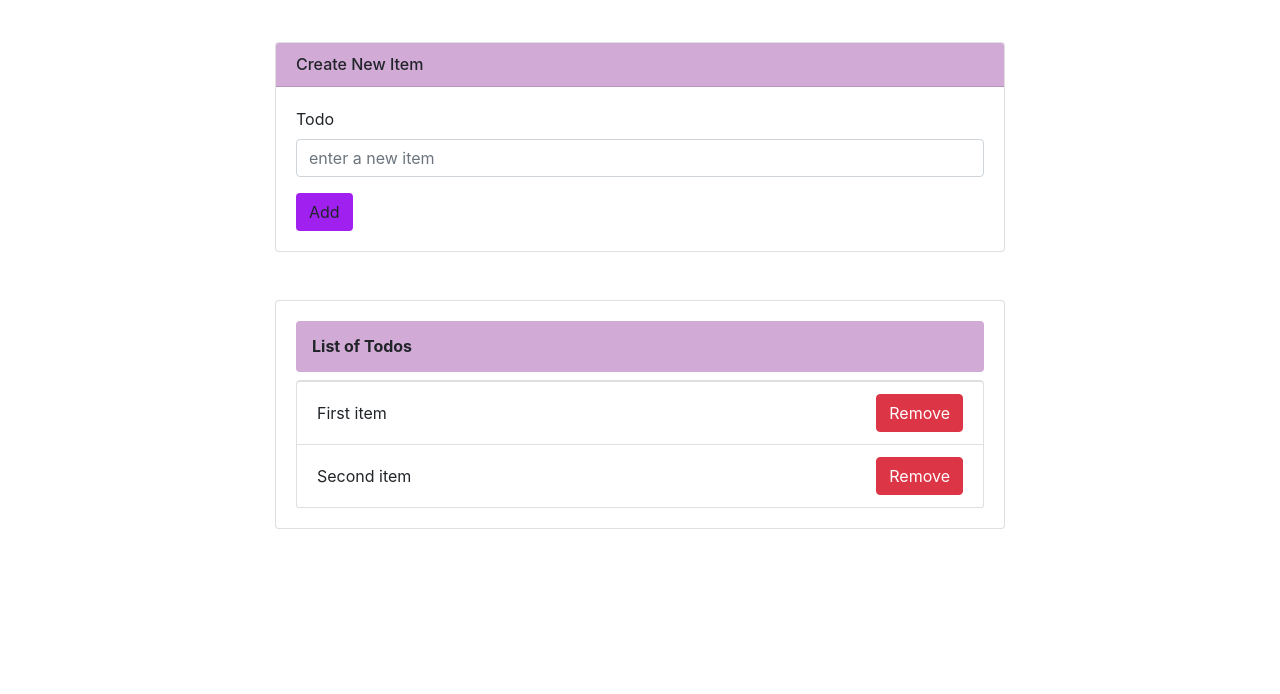
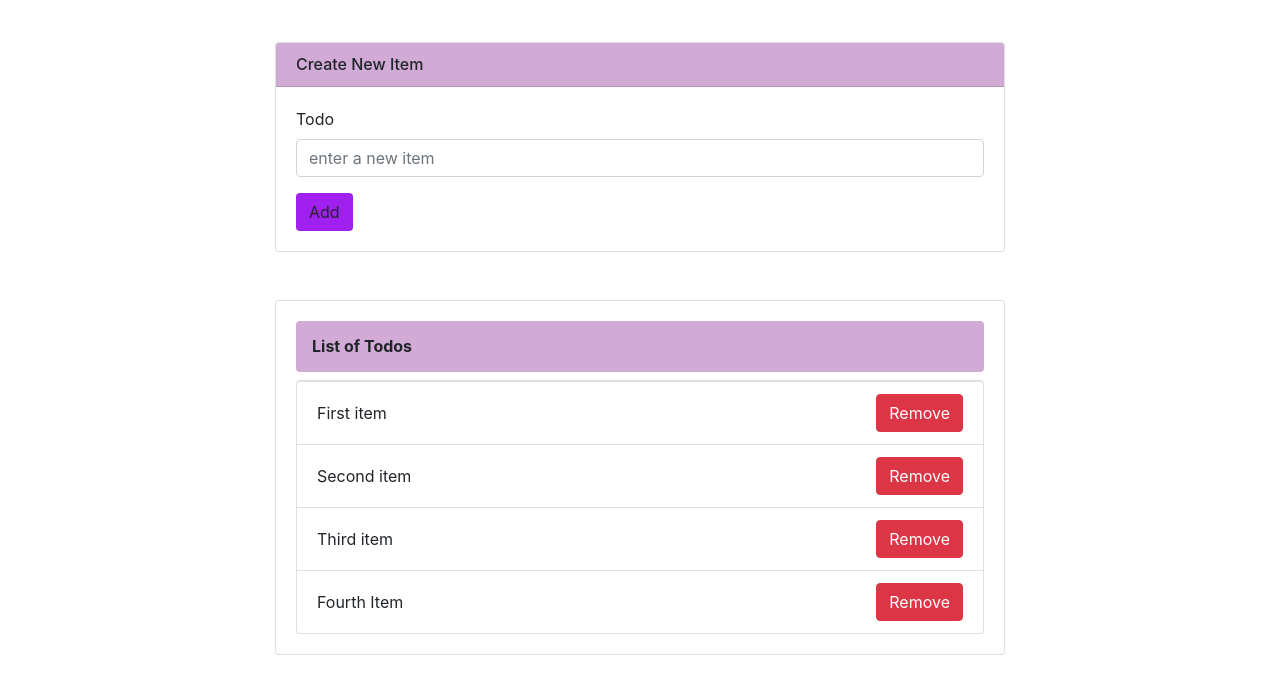
Before and after one commit to eaglespire/project-js, a plain HTML site: page index.html in a window 1280 px wide. Shown: the part 62-756 px from the top of the page. Drawn offline with Linux system fonts and the light colour scheme.

Commit message:
today's lesson completed

```diff
--- a/index.html
+++ b/index.html
@@ -40,9 +40,15 @@
               <button class="btn btn-danger delete">Remove</button>
             </li>
             <li class="list-group-item d-flex justify-content-between align-items-center">
-              Second item
-              <button class="btn btn-danger delete">Remove</button>
-            </li>
+            Second item
+            <button class="btn btn-danger delete">Remove</button>
+          </li>
+            <li class="list-group-item d-flex justify-content-between align-items-center">
+            Third item
+            <button class="btn btn-danger delete">Remove</button>
+          </li>
+
+
           </ul>
 
 
--- a/js/app.js
+++ b/js/app.js
@@ -0,0 +1,113 @@
+//select the first list item
+
+const li = document.getElementsByTagName('li')[0]
+//console.log(li)
+
+//Traversing the DOM
+
+//Accessing the parent node
+//parentNode
+//parentElement
+
+//console.log(li.parentNode)
+//console.log(li.parentElement)
+
+const headerItem = document.getElementsByClassName('card-header')[0]
+//console.log(headerItem)
+//console.log(headerItem.parentElement)
+
+const ul = document.getElementsByTagName('ul')[0]
+//console.log(ul)
+
+//Accessing the children
+//console.log(ul.children)
+
+//Accessing sibling elements
+
+const firstLi = document.getElementsByTagName('li')[1]
+
+//previousSibling
+//console.log(firstLi.previousSibling)
+
+//nextSibling
+//console.log(firstLi.nextSibling)
+
+//previousElementSibling
+//console.log(firstLi.previousElementSibling)
+//nextElementSibling
+//console.log(firstLi.nextElementSibling)
+
+//firstChild
+//console.log(ul.firstChild)
+//firstElementChild
+//console.log(ul.firstElementChild)
+
+//lastElementChild
+//console.log(ul.lastElementChild)
+
+//Adding items to the DOM
+const newLi = document.createElement('li')
+newLi.className = "list-group-item d-flex justify-content-between align-items-center";
+
+//Add textNode
+newLi.appendChild(document.createTextNode('Fourth Item'))
+
+//create a button element
+const btn = document.createElement('button')
+btn.className = "btn btn-danger delete"
+
+//create a text node for the btn
+btn.appendChild(document.createTextNode('Remove'))
+
+//append the btn to the newLi
+newLi.appendChild(btn)
+
+//append the newLi to the DOM
+ul.appendChild(newLi)
+
+// Events
+
+//click, submit, mouse events, keyboard events, input events
+//keyboard events
+//keyup,keydown,keypress
+
+// const deleteButton = document.getElementsByClassName('delete')[0]
+// console.log(deleteButton)
+// deleteButton.addEventListener('click',remove)
+//
+// function remove() {
+//     //console.log('Element removed')
+//     //alert('Hello friend')
+//     //confirm("Are you sure?")
+// }
+
+
+
+
+
+//Working with submit event
+
+// const form = document.getElementById('addForm')
+//select the input element
+//const userInput = document.getElementById('userInput')
+//
+// form.addEventListener('submit', submitForm)
+//
+//
+// function submitForm(e){
+//     e.preventDefault()
+//     //console.log('Form submitted')
+//     console.log(userInput.value)
+// }
+
+
+const userInput = document.getElementById('userInput')
+
+userInput.addEventListener('input',submitForm)
+
+
+function submitForm(e){
+    e.preventDefault()
+    //console.log('Form submitted')
+    console.log(e.target.value)
+}
```
